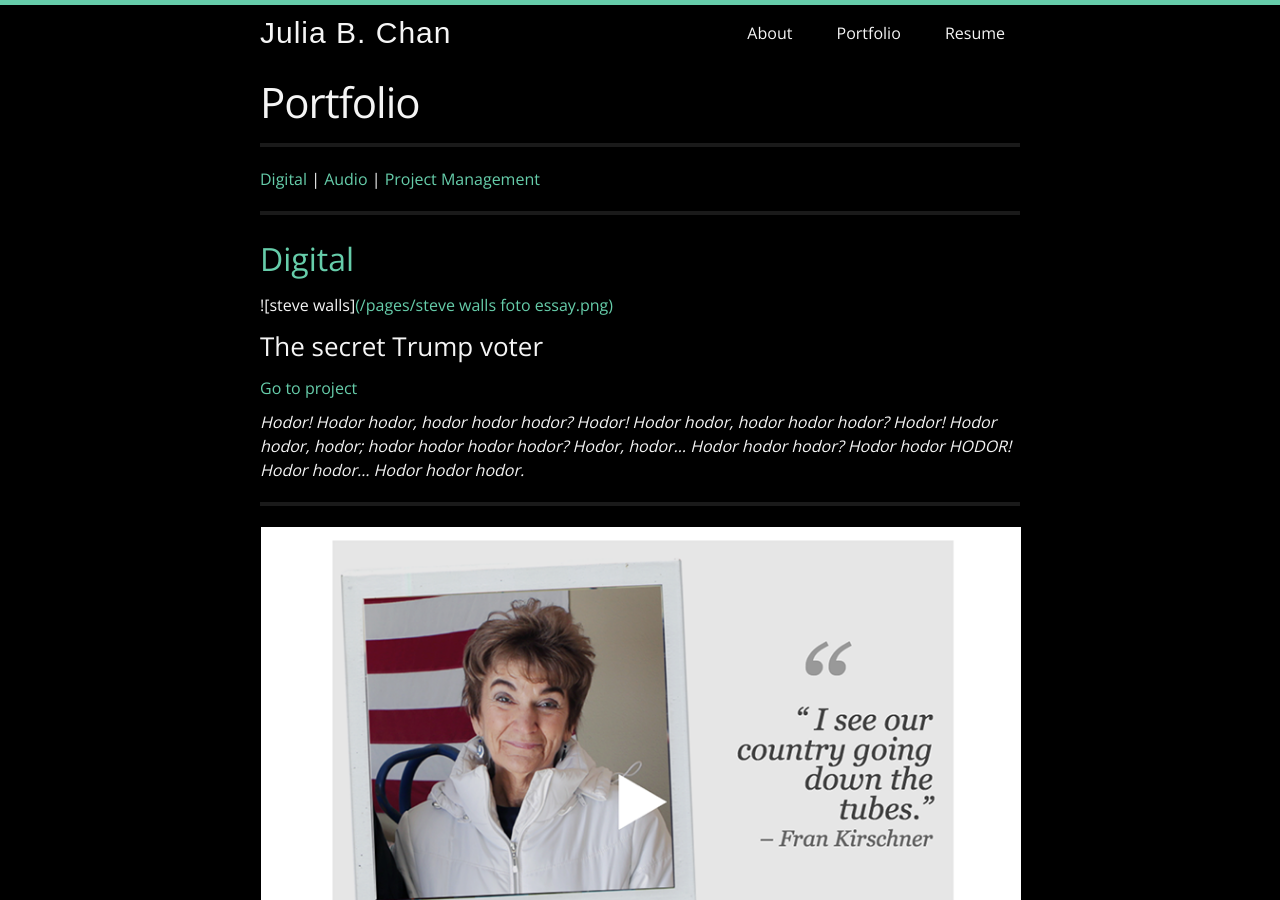
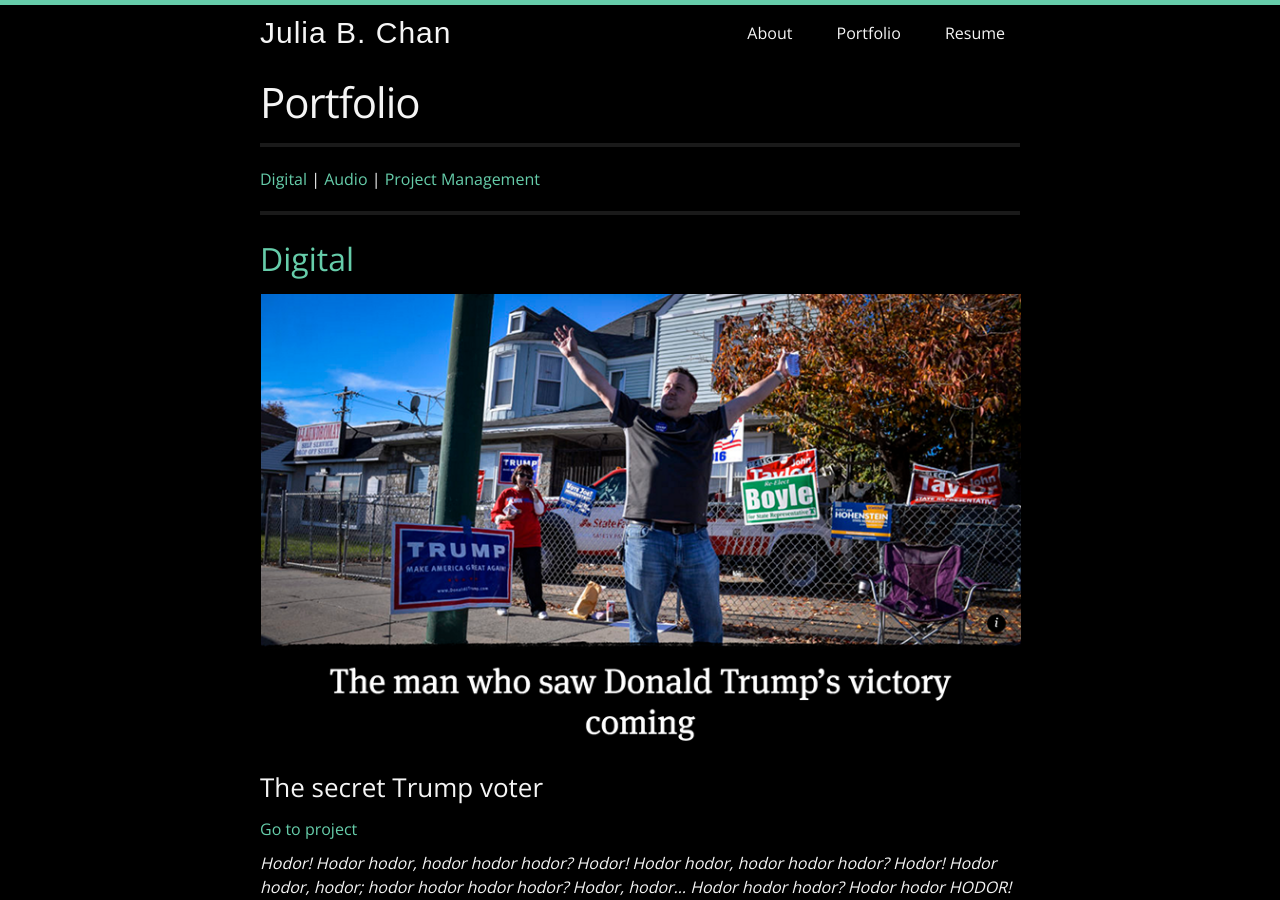
Before and after one commit to juliachanb/juliachanb.github.io, a Jekyll site: the page built from pages/portfolio.md, in a window 1280 px wide and 900 px high. Built offline with Jekyll 4.4.1, drawn with Linux system fonts in a browser that asks for light colours; nearby versions of some CDN libraries; some web fonts are replaced.

Commit message:
fixing trump voter section

```diff
--- a/pages/portfolio.md
+++ b/pages/portfolio.md
@@ -17,11 +17,11 @@ published: true
 
 ## Digital
 
-![steve walls][({{site.baseurl}}/pages/steve walls foto essay.png)](https://www.revealnews.org/article/the-man-who-saw-donald-trumps-victory-coming/)
+![steve walls]({{site.baseurl}}/pages/steve walls foto essay.png)
 
 ### The secret Trump voter
 
-[Go to project](https://www.revealnews.org/episodes/the-secret-trump-voter/)
+[Go to project](https://www.revealnews.org/article/the-man-who-saw-donald-trumps-victory-coming/)
 
 *Hodor! Hodor hodor, hodor hodor hodor? Hodor! Hodor hodor, hodor hodor hodor? Hodor! Hodor hodor, hodor; hodor hodor hodor hodor? Hodor, hodor... Hodor hodor hodor? Hodor hodor HODOR! Hodor hodor... Hodor hodor hodor.*
 
```
